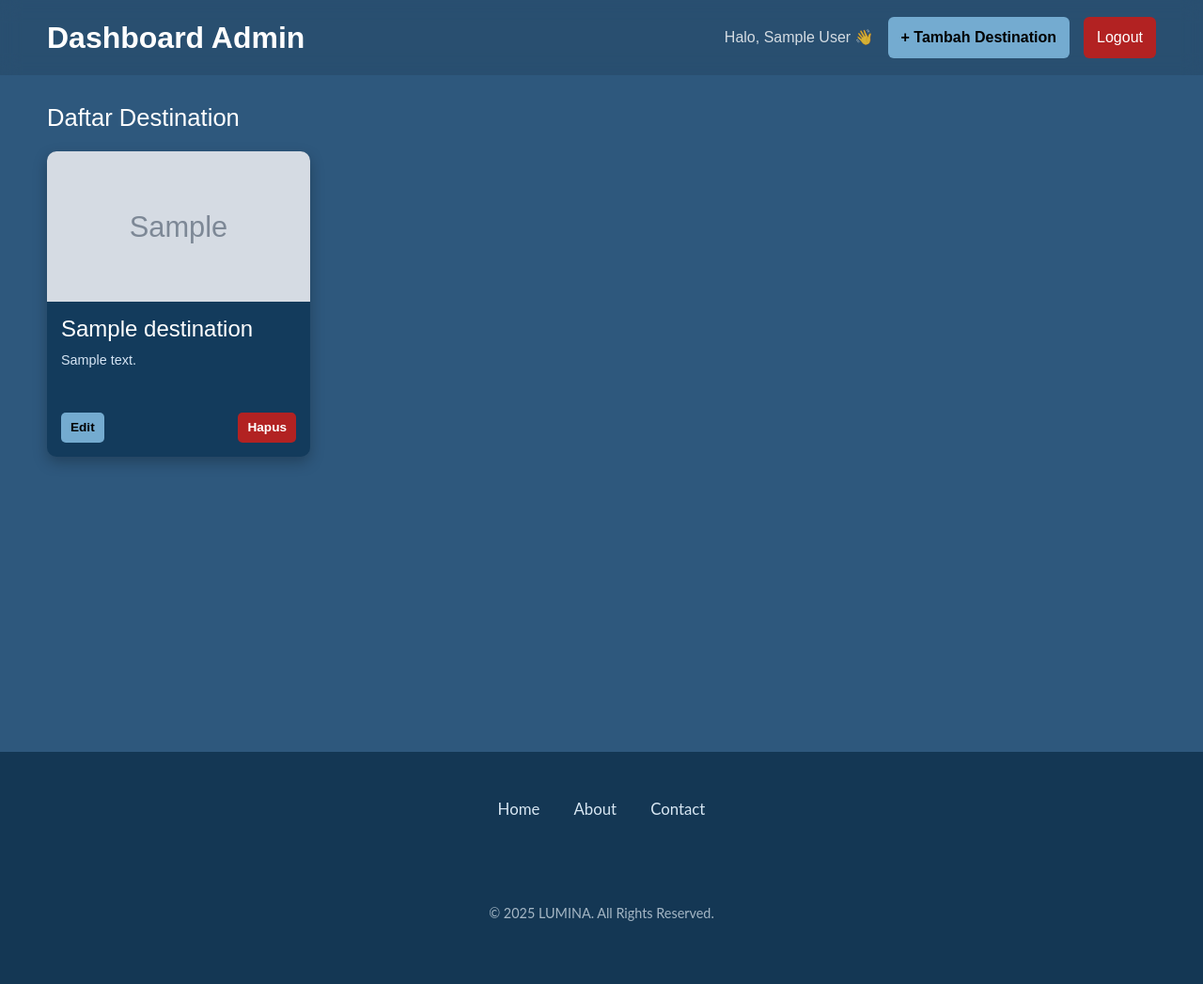
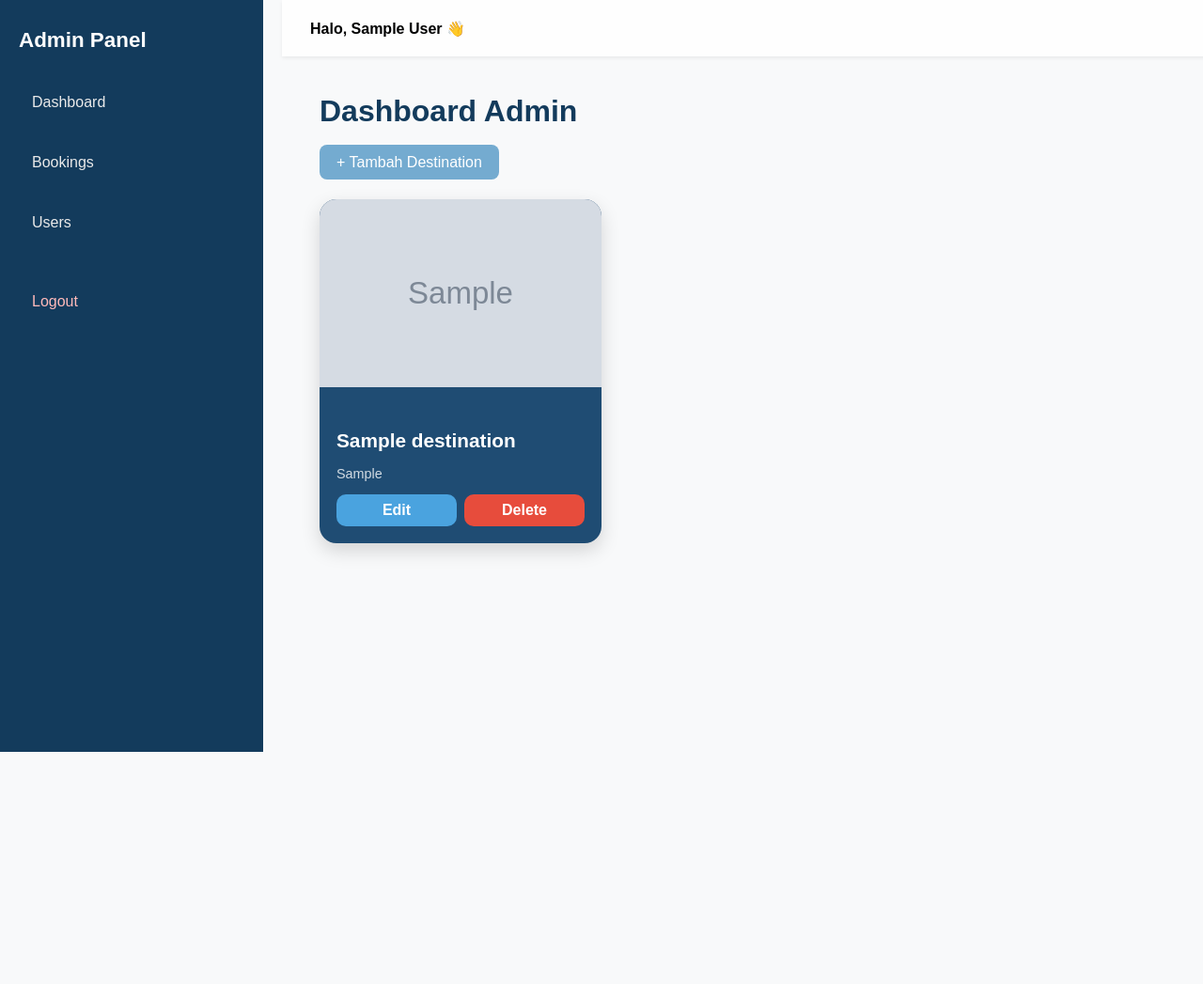
Before and after one commit to nacafriss/Projek-Web---LUMINA, a PHP site: page /admin/dashboard.php in a window 1280 px wide. Shown: the whole page at 94% size. After the commit the page ends 800 px from the top, so only its background shows below. Run offline with PHP 8.4, Linux system fonts and the light colour scheme; the visitor is signed in with stand-in values (Sample User, id 1); tables that the repository leaves empty hold one stand-in row (values such as "Sample post"); grey boxes marked "Sample" are stand-in pictures.

Commit message:
dahsboard

```diff
--- a/admin/dashboard.php
+++ b/admin/dashboard.php
@@ -11,64 +11,56 @@
 
 <!DOCTYPE html>
 <html lang="en">
-
 <head>
     <meta charset="UTF-8">
     <meta name="viewport" content="width=device-width, initial-scale=1.0">
-  <?= head("Dashboard Admin");  ?>
+    <title>Dashboard Admin</title>
     <link rel="stylesheet" href="../css/admin.dashboard.css">
-    <link rel="stylesheet" href="../css/footer.css">
 </head>
 
 <body>
 
-  <div class="admin-wrapper">
-    <header class="admin-header">
-      <h2>Dashboard Admin</h2>
-      <div class="header-right">
-        <span class="admin-name">Halo, <?= htmlspecialchars($_SESSION['name']) ?> 👋</span>
+    <!-- SIDEBAR -->
+    <div class="sidebar">
+        <div class="sidebar-title">Admin Panel</div>
 
-        <a href="add.destination.php" class="btn-main">+ Tambah Destination</a>
+        <a href="dashboard.php" class="side-link">Dashboard</a>
+        <a href="bookings.php" class="side-link">Bookings</a>
+        <a href="users.php" class="side-link">Users</a>
 
         <form action="../logic/auth.logic.php?action=logout" method="post">
-          <button class="btn-logout" type="submit">Logout</button>
+            <button class="logout-btn">Logout</button>
         </form>
     </div>
-    </header>
 
-    <main class="content-area">
-      <h3 class="section-title">Daftar Destination</h3>
+    <!-- TOPBAR -->
+    <div class="topbar">
+        Halo, <?= htmlspecialchars($_SESSION['name']) ?> 👋
+    </div>
 
-        <div class="cards-container">
+    <!-- MAIN CONTENT -->
+    <main class="content">
+        <div class="d-flex justify-content-between align-items-center">
+            <h2>Dashboard Admin</h2>
+
+            <a href="add.destination.php" class="add-btn">+ Tambah Destination</a>
+        </div>
+
+        <section class="menu-grid">
             <?php
-            $sql = "SELECT * FROM Destinations";
+            $sql = "SELECT * FROM destinations";
             $result = mysqli_query($koneksi, $sql);
 
             if (mysqli_num_rows($result) == 0) {
-                echo "<p class='empty'>Belum ada destinasi!</p>";
+                echo "<p>Belum ada destinasi</p>";
             }
 
-            while ($row = mysqli_fetch_assoc($result)){
+            while ($row = mysqli_fetch_assoc($result)) {
+                cardDestinationAdmin($row);
+            }
             ?>
-                <div class="card-item">
-                    <img src="<?= $row['cover_image'] ?>" class="card-img">
-                    <div class="card-body">
-                        <h4><?= $row['title'] ?></h4>
-                        <p><?= $row['description'] ?></p>
-
-                        <div class="card-actions">
-                            <a href="update.destination.php?id=<?= $row['id'] ?>" class="btn-main-small">Edit</a>
-                            <a href="delete.destination.php?id=<?= $row['id'] ?>" class="btn-danger-small">Hapus</a>
-                        </div>
-                    </div>
-                </div>
-            <?php }?>
-        </div>
+        </section>
     </main>
-  </div>
-
-  <?php footer(); ?>
 
 </body>
-
 </html>
--- a/css/admin.dashboard.css
+++ b/css/admin.dashboard.css
@@ -237,3 +237,108 @@
 .btn-delete:hover {
     background: #c0392b;
 }
+
+
+ body {
+            margin: 0;
+            font-family: 'Poppins', sans-serif;
+            background: #f8f9fa;
+        }
+
+        .sidebar {
+            width: 240px;
+            height: 100vh;
+            background: #133B5C;
+            position: fixed;
+            top: 0;
+            left: 0;
+            padding: 30px 20px;
+            display: flex;
+            flex-direction: column;
+            gap: 22px;
+        }
+
+        .sidebar-title {
+            color: #fff;
+            font-size: 1.4rem;
+            margin-bottom: 10px;
+            font-weight: 600;
+        }
+
+        .side-link {
+            padding: 12px 14px;
+            border-radius: 8px;
+            font-size: 1rem;
+            color: #eaeaea;
+            display: block;
+            text-decoration: none;
+            transition: 0.25s;
+        }
+
+        .side-link:hover {
+            background: #1e5b80;
+            padding-left: 20px;
+        }
+
+        .logout-btn {
+            margin-top: 20px;
+            background: none;
+            border: none;
+            width: 100%;
+            text-align: left;
+            font-size: 1rem;
+            color: #ffbaba;
+            cursor: pointer;
+            padding: 12px 14px;
+        }
+
+        .logout-btn:hover {
+            background: #8b1a1a;
+            color: white;
+            border-radius: 8px;
+            padding-left: 20px;
+        }
+
+        .topbar {
+            height: 60px;
+            width: calc(100% - 240px);
+            background: #ffffffcc;
+            backdrop-filter: blur(8px);
+            position: fixed;
+            top: 0;
+            left: 300px;
+            display: flex;
+            align-items: center;
+            padding: 0 30px;
+            font-weight: 600;
+            box-shadow: 0 2px 4px #00000010;
+            color:black;
+        }
+
+        .content {
+            margin-left: 300px;
+            padding: 100px 40px;
+        }
+
+        .content h2 {
+            margin-top: 0;
+            font-size: 2rem;
+            font-weight: 600;
+            color:#133B5C;
+        }
+
+        .add-btn {
+            background: #74ABD0;
+            padding: 10px 18px;
+            border-radius: 8px;
+            color: white;
+            border: none;
+            text-decoration: none;
+        }
+
+        .menu-grid {
+            margin-top: 30px;
+            display: flex;
+            flex-wrap: wrap;
+            gap: 20px;
+        }
```
Lines whose indentation alone changed are shown as unchanged.
